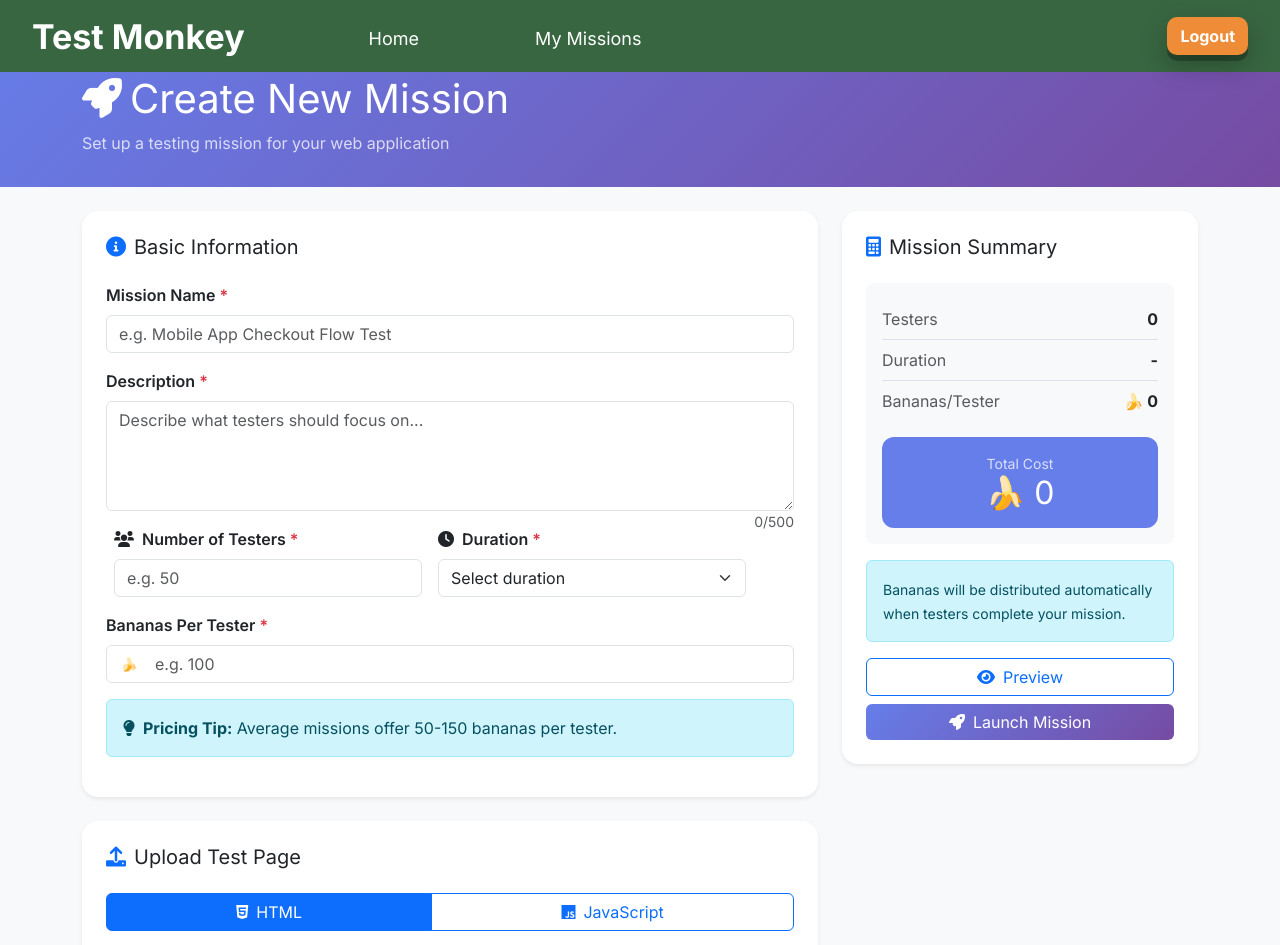
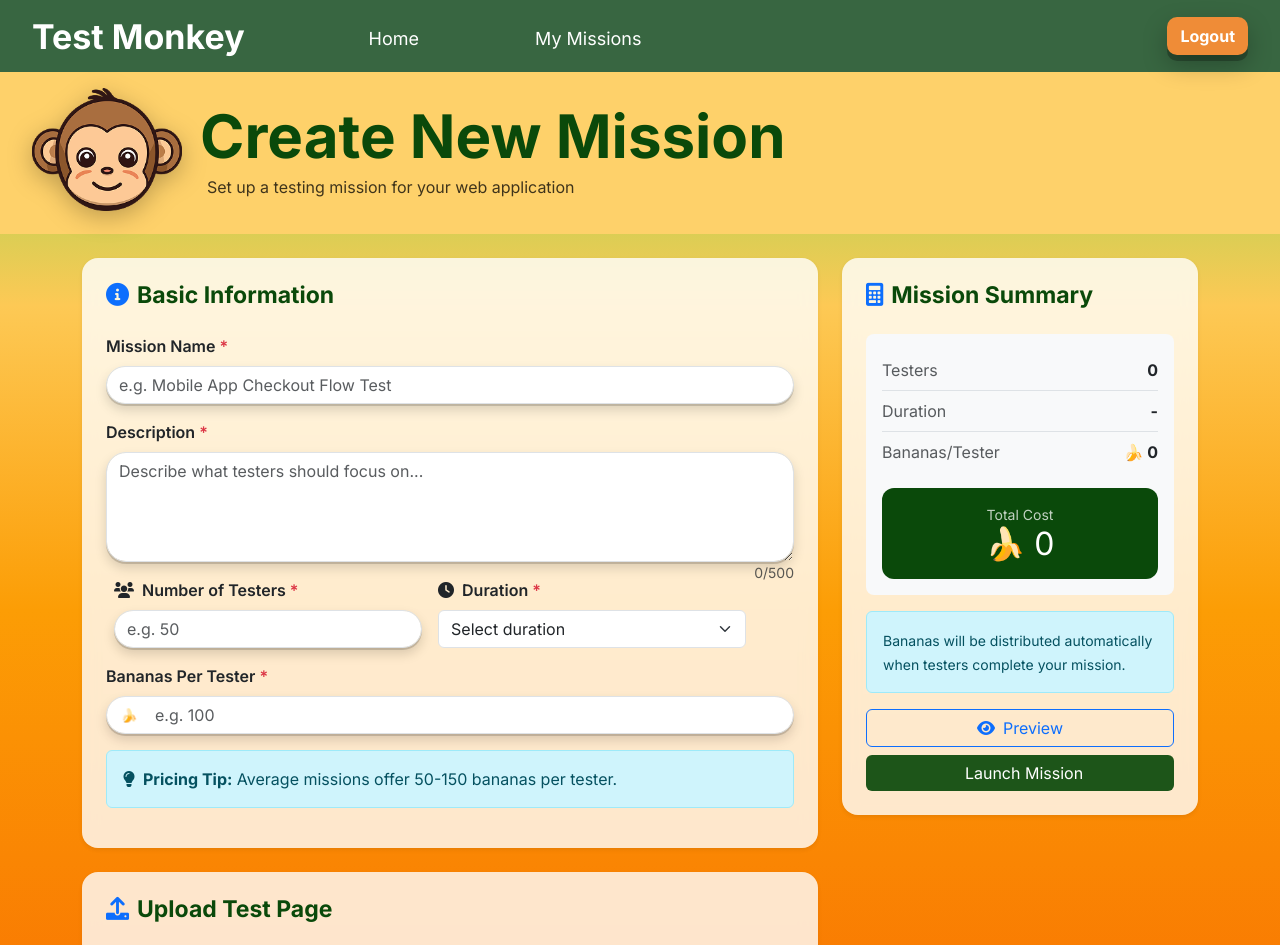
Before and after one commit to Ryan-Lee-2000/Test-monkey, a Vue app: page /createMission in a window 1280 px wide. Shown: the top 945 px of the page. Built offline with nearby package versions, Linux system fonts and the light colour scheme; no server answers.

Commit message:
updated UI for founder's create mission

```diff
--- a/src/CreateMission/Create_Mission.vue
+++ b/src/CreateMission/Create_Mission.vue
@@ -11,6 +11,8 @@ import { useRouter } from 'vue-router'
 import QuestionsModal from "./QuestionsModal.vue"
 import { claude_getQuestions } from "@/Claude/ai"
 import { QueryFieldFilterConstraint } from "firebase/firestore"
+
+import monkeyUrl from "@/assets/welcome/monkey.png"
 
 const missionName = ref("")
 const numberOfUsers = ref("")
@@ -111,12 +113,15 @@ async function launchMission(){
 <template>
   <navbar/>
   <link rel="stylesheet" href="https://cdnjs.cloudflare.com/ajax/libs/font-awesome/6.0.0/css/all.min.css">
-  <div class="min-vh-100 bg-light">
+  <div class="min-vh-100 page">
     <!-- Header -->
     <div class="hero-header" style="padding-top: 75px;">
-      <div class="container">
-        <h1><i class="fas fa-rocket me-2"></i>Create New Mission</h1>
-        <p class="opacity-75 mb-0">Set up a testing mission for your web application</p>
+      <div class="container-fluid header-flex">
+        <img :src="monkeyUrl" alt="Monkey" class="brand-monkey" />
+        <div class="header-text">
+          <h1><i class="me-2"></i>Create New Mission</h1>
+          <p class="opacity-75 mb-0">Set up a testing mission for your web application</p>
+        </div>
       </div>
     </div>
 
@@ -124,9 +129,9 @@ async function launchMission(){
       <div class="row g-4">
         <!-- Main Form -->
         <div class="col-lg-8">
-          <div class="card shadow-sm border-0 rounded-4 mb-4">
+          <div class="card shadow-sm border-0 rounded-4 mb-4 card-style">
             <div class="card-body p-4">
-              <h5 class="card-title mb-4"><i class="fas fa-info-circle text-primary me-2"></i>Basic Information</h5>
+              <h5 class="card-title mb-4 form-title"><i class="fas fa-info-circle text-primary me-2"></i>Basic Information</h5>
 
               <div class="mb-3">
                 <label for="missionName" class="form-label fw-semibold">Mission Name <span class="text-danger">*</span></label>
@@ -170,15 +175,15 @@ async function launchMission(){
           </div>
 
           <!-- File Upload -->
-          <div class="card shadow-sm border-0 rounded-4">
+          <div class="card shadow-sm border-0 rounded-4 card-style">
             <div class="card-body p-4">
-              <h5 class="card-title mb-4"><i class="fas fa-upload text-primary me-2"></i>Upload Test Page</h5>
+              <h5 class="card-title mb-4 form-title"><i class="fas fa-upload text-primary me-2"></i>Upload Test Page</h5>
 
               <div class="btn-group w-100 mb-3" role="group">
                 <input type="radio" class="btn-check" name="fileType" id="htmlType" value="html" v-model="fileType" checked>
-                <label class="btn btn-outline-primary" for="htmlType"><i class="fab fa-html5 me-2"></i>HTML</label>
+                <label class="btn btn-outline btn-custom" for="htmlType"><i class="fab fa-html5 me-2"></i>HTML</label>
                 <input type="radio" class="btn-check" name="fileType" id="jsType" value="js" v-model="fileType">
-                <label class="btn btn-outline-primary" for="jsType"><i class="fab fa-js me-2"></i>JavaScript</label>
+                <label class="btn btn-outline btn-custom" for="jsType"><i class="fab fa-js me-2"></i>JavaScript</label>
               </div>
 
               <div  :class="['file-upload', { active: fileLoaded }]" @click="$refs.fileInput.click()">
@@ -197,7 +202,7 @@ async function launchMission(){
                 } ">X</button>
               </div>
 
-              <div class="alert alert-secondary d-flex align-items-start mt-3" role="alert">
+              <div class="alert alert-secondary d-flex align-items-start mt-3 security" role="alert">
                 <i class="fas fa-shield-alt me-2 mt-1"></i>
                 <div><strong>Security:</strong> Your code is securely stored and sandboxed during testing.</div>
               </div>
@@ -207,9 +212,9 @@ async function launchMission(){
 
         <!-- Summary Sidebar -->
         <div class="col-lg-4 ">
-          <div class="card shadow-sm border-0 rounded-4 sticky-top" style="top: 5rem;" >
+          <div class="card shadow-sm border-0 rounded-4 sticky-top summary-style" style="top: 5rem;" >
             <div class="card-body p-4">
-              <h5 class="card-title mb-4"><i class="fas fa-calculator text-primary me-2"></i>Mission Summary</h5>
+              <h5 class="card-title mb-4 form-title"><i class="fas fa-calculator text-primary me-2"></i>Mission Summary</h5>
 
               <div class="bg-light rounded-3 p-3">
                 <div class="d-flex justify-content-between py-2 border-bottom">
@@ -237,7 +242,7 @@ async function launchMission(){
 
               <div class="d-grid gap-2 mt-3">
                 <button class="btn btn-outline-primary" @click="showPreview = true"><i class="fas fa-eye me-2"></i>Preview</button>
-                <button class="btn btn-gradient" @click="checkMission"><i class="fas fa-rocket me-2"></i>Launch Mission</button>
+                <button class="btn btn-gradient" @click="checkMission"><i class="me-2"></i>Launch Mission</button>
               </div>
             </div>
           </div>
@@ -267,10 +272,110 @@ async function launchMission(){
 </template>
 
 <style scoped>
+.page{
+  background: linear-gradient(to top, #0f4d26 7%, #F97A02 26%, #FC9D05 54%, #FDC955 77%, #ABD453 90%);
+}
+
+.header-text h1{
+  color: #0A490A;
+  font-weight: bold;
+  font-size: 60px;
+  margin-bottom: 0.2rem;
+}
+
+.header-text p{
+  color: black;
+  margin-top: 0;
+  margin-left: 15px;
+}
+
+.brand-monkey{
+  width: 150px;
+  height: auto;
+  margin-left: 20px;
+  filter: drop-shadow(0 6px 12px rgba(0,0,0,.25));
+}
+
+.header-flex{
+  display: flex;
+  align-items: center;
+}
+
+.header-text{
+  display: flex;
+  flex-direction: column;
+  padding: 25px 0;
+  margin-left: 10px;
+}
+
+.card-style{
+  position: relative;
+  --card-border: 1.5px;
+  background: rgba(255, 255, 255, 0.8);
+  backdrop-filter: blur(8px);
+  border: var(--card-border) solid rgba(255, 255, 255, 0.45);
+  box-shadow:
+  0 18px 40px rgba(0, 0, 0, 0.30),
+  inset 0 0 50px rgba(255, 255, 255, 0.18);
+  border-radius: 22px;
+  overflow: hidden;
+  max-width: 980px;
+  width: 100%;
+  margin: 0 auto;
+}
+
+.summary-style{
+  --card-border: 1.5px;
+  background: rgba(255, 255, 255, 0.8);
+  backdrop-filter: blur(8px);
+  border: var(--card-border) solid rgba(255, 255, 255, 0.45);
+  box-shadow:
+  0 18px 40px rgba(0, 0, 0, 0.30),
+  inset 0 0 50px rgba(255, 255, 255, 0.18);
+  border-radius: 22px;
+  overflow: hidden;
+  max-width: 980px;
+  width: 100%;
+  margin: 0 auto;
+}
+
+.form-title{
+  font-weight: bold;
+  color: #0A490A;
+  font-size: 23px;
+}
+
+.form-control{
+  border-radius: 20px;
+  box-shadow: 0 2px 0 rgba(0,0,0,.15), 0 6px 12px rgba(0,0,0,.15);
+
+}
+
+.btn-custom{
+  color: black;
+  background-color: white;
+  transition: all 0.3s ease;
+  border-radius: 10px;
+  font-weight: bold;
+}
+
+.btn-custom:hover {
+  background-color:rgb(222, 222, 222);
+  color: black;
+}
+
+.btn-check:checked + .btn-custom {
+  background-color:#0A490AC7;
+  color: white;
+}
+
+.security{
+  background-color: white;
+}
+
 .hero-header {
-  background: linear-gradient(135deg, #667eea 0%, #764ba2 100%);
-  color: white;
-  padding: 2rem 0;
+  background: #FED16A;
+  padding-bottom:10px;
 }
 
 .form-control:focus, .form-select:focus {
@@ -300,7 +405,7 @@ async function launchMission(){
 }
 
 .btn-gradient {
-  background: linear-gradient(135deg, #667eea 0%, #764ba2 100%);
+  background: #0A490AEB;
   border: none;
   color: white;
 }
@@ -312,7 +417,7 @@ async function launchMission(){
 }
 
 .total-cost {
-  background: #667eea;
+  background: #0A490A;
   color: white;
   border-radius: 0.75rem;
   padding: 1rem;
```
